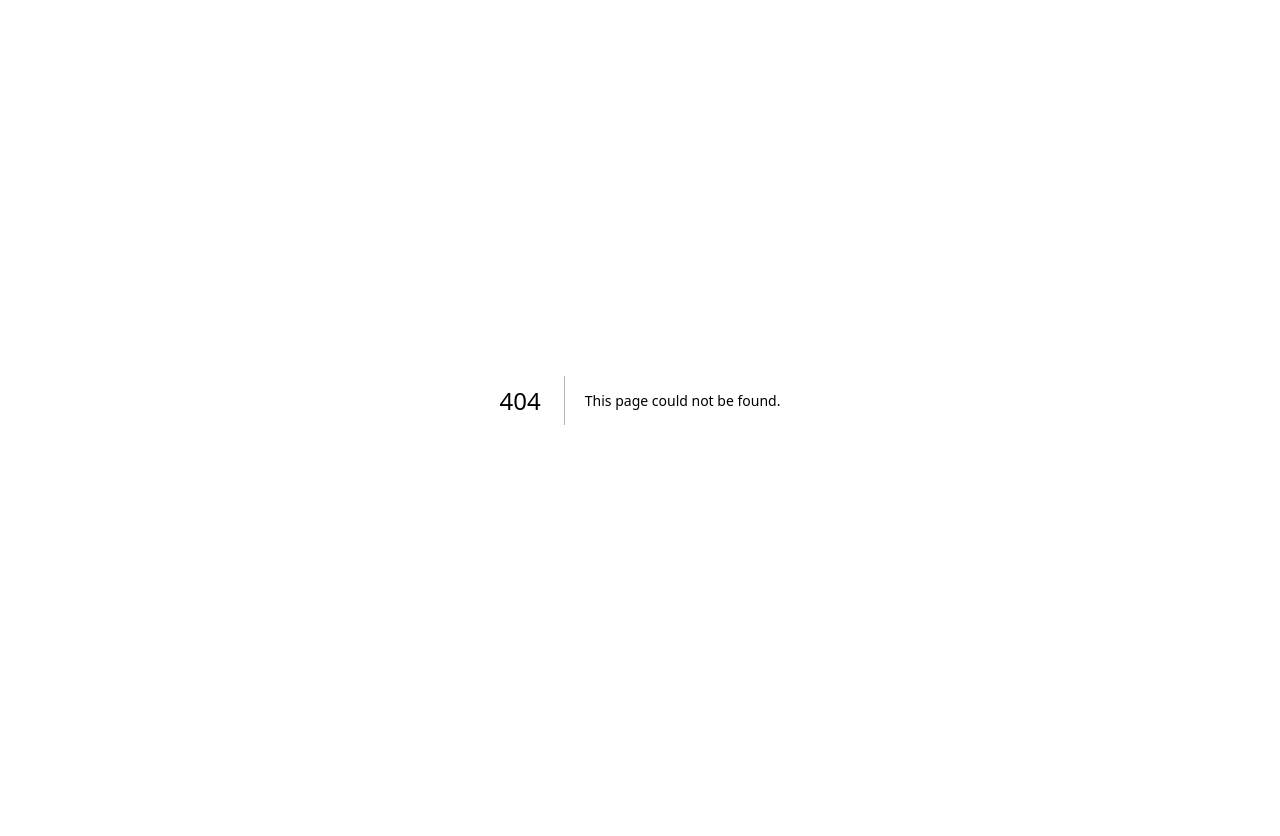
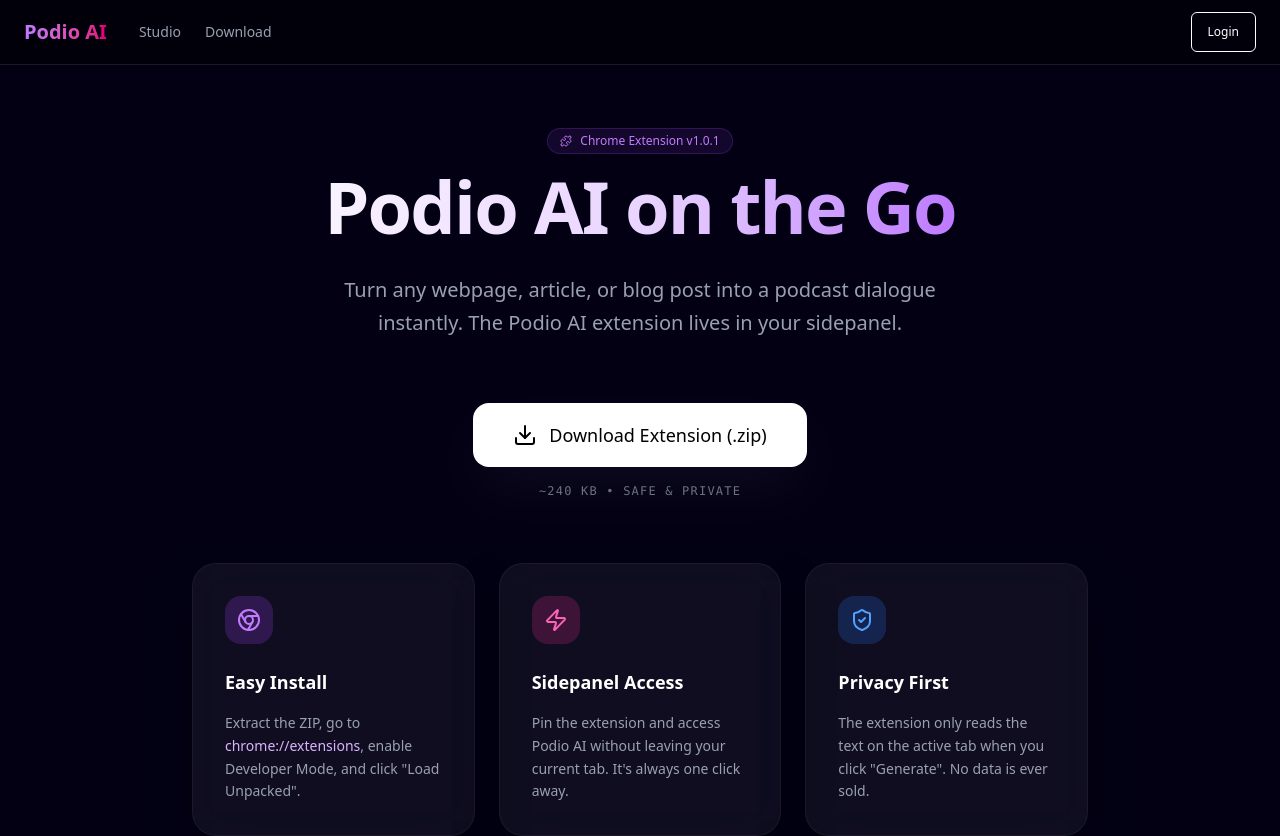
Before and after one commit to nickthelegend/podio-ai, a Next.js app: page /download in a window 1280 px wide. Before the commit this address had no page. Shown: the top 836 px of the page. Before the commit the page ends 800 px from the top, so only its background shows below. Built offline with nearby package versions, Linux system fonts and the light colour scheme; no server answers.

Commit message:
added extention

```diff
--- /dev/null
+++ b/app/download/page.tsx
@@ -0,0 +1,100 @@
+'use client'
+
+import { Header } from '@/components/Header'
+import { Button } from '@/components/ui/button'
+import { Download, Chrome, Puzzle, ArrowRight, ShieldCheck, Zap } from 'lucide-react'
+import { motion } from 'framer-motion'
+
+export default function DownloadPage() {
+  return (
+    <div className="min-h-screen bg-[#030014] text-white selection:bg-purple-500/30">
+      <Header />
+
+      <main className="pt-32 pb-16 px-6">
+        <div className="container mx-auto max-w-4xl">
+          <div className="text-center space-y-8 mb-16">
+            <motion.div
+              initial={{ opacity: 0, y: 20 }}
+              animate={{ opacity: 1, y: 0 }}
+              className="inline-flex items-center gap-2 px-3 py-1 rounded-full bg-purple-500/10 border border-purple-500/20 text-xs font-medium text-purple-400 mb-4"
+            >
+              <Puzzle className="w-3 h-3" />
+              Chrome Extension v1.0.1
+            </motion.div>
+
+            <motion.h1
+              initial={{ opacity: 0, y: 20 }}
+              animate={{ opacity: 1, y: 0 }}
+              transition={{ delay: 0.1 }}
+              className="text-5xl md:text-7xl font-bold tracking-tight bg-clip-text text-transparent bg-gradient-to-r from-white via-purple-200 to-purple-500"
+            >
+              Podio AI on the Go
+            </motion.h1>
+
+            <motion.p
+              initial={{ opacity: 0, y: 20 }}
+              animate={{ opacity: 1, y: 0 }}
+              transition={{ delay: 0.2 }}
+              className="text-xl text-gray-400 max-w-2xl mx-auto leading-relaxed"
+            >
+              Turn any webpage, article, or blog post into a podcast dialogue instantly. The Podio AI extension lives in your sidepanel.
+            </motion.p>
+
+            <motion.div
+              initial={{ opacity: 0, scale: 0.95 }}
+              animate={{ opacity: 1, scale: 1 }}
+              transition={{ delay: 0.3 }}
+              className="pt-8"
+            >
+              <a href="/podio-extension.zip" download>
+                <Button size="lg" className="h-16 px-10 text-lg bg-white text-black hover:bg-gray-200 rounded-2xl shadow-2xl shadow-white/5 group">
+                  <Download className="mr-3 w-6 h-6 group-hover:translate-y-0.5 transition-transform" />
+                  Download Extension (.zip)
+                </Button>
+              </a>
+              <p className="mt-4 text-xs text-gray-500 font-mono tracking-widest uppercase">~240 KB • Safe & Private</p>
+            </motion.div>
+          </div>
+
+          <div className="grid md:grid-cols-3 gap-6">
+            <div className="glass-panel p-8 rounded-3xl space-y-4 border border-white/5 bg-white/5">
+              <div className="w-12 h-12 rounded-2xl bg-purple-500/20 flex items-center justify-center mb-6">
+                <Chrome className="w-6 h-6 text-purple-400" />
+              </div>
+              <h3 className="text-lg font-bold">Easy Install</h3>
+              <p className="text-sm text-gray-400 leading-relaxed">Extract the ZIP, go to <span className="text-purple-300">chrome://extensions</span>, enable Developer Mode, and click "Load Unpacked".</p>
+            </div>
+
+            <div className="glass-panel p-8 rounded-3xl space-y-4 border border-white/5 bg-white/5">
+              <div className="w-12 h-12 rounded-2xl bg-pink-500/20 flex items-center justify-center mb-6">
+                <Zap className="w-6 h-6 text-pink-400" />
+              </div>
+              <h3 className="text-lg font-bold">Sidepanel Access</h3>
+              <p className="text-sm text-gray-400 leading-relaxed">Pin the extension and access Podio AI without leaving your current tab. It's always one click away.</p>
+            </div>
+
+            <div className="glass-panel p-8 rounded-3xl space-y-4 border border-white/5 bg-white/5">
+              <div className="w-12 h-12 rounded-2xl bg-blue-500/20 flex items-center justify-center mb-6">
+                <ShieldCheck className="w-6 h-6 text-blue-400" />
+              </div>
+              <h3 className="text-lg font-bold">Privacy First</h3>
+              <p className="text-sm text-gray-400 leading-relaxed">The extension only reads the text on the active tab when you click "Generate". No data is ever sold.</p>
+            </div>
+          </div>
+
+          <div className="mt-24 p-8 rounded-3xl border border-white/10 bg-gradient-to-r from-purple-900/20 to-transparent flex flex-col md:flex-row items-center justify-between gap-8">
+            <div className="text-center md:text-left">
+              <h2 className="text-2xl font-bold mb-2">Back to the Studio?</h2>
+              <p className="text-gray-400">Head back to manage your projects and generate slide decks.</p>
+            </div>
+            <a href="/dashboard">
+              <Button variant="outline" className="h-12 px-8 border-white/20 hover:bg-white/5">
+                Open Studio <ArrowRight className="ml-2 w-4 h-4" />
+              </Button>
+            </a>
+          </div>
+        </div>
+      </main>
+    </div>
+  )
+}
--- a/app/page.tsx
+++ b/app/page.tsx
@@ -1,6 +1,6 @@
 import { Header } from '@/components/Header'
 import { Button } from '@/components/ui/button'
-import { ArrowRight, Mic, Presentation } from 'lucide-react'
+import { ArrowRight, Mic, Presentation, Puzzle } from 'lucide-react'
 import Link from 'next/link'
 
 export default function Home() {
@@ -42,25 +42,35 @@
             </div>
           </div>
 
-          <div className="grid md:grid-cols-2 gap-6 max-w-4xl mx-auto">
+          <div className="grid md:grid-cols-3 gap-6 max-w-6xl mx-auto">
             <div className="group relative overflow-hidden rounded-3xl border border-white/10 bg-white/5 p-8 hover:border-purple-500/50 transition-all duration-500">
               <div className="absolute inset-0 bg-gradient-to-br from-purple-500/10 to-transparent opacity-0 group-hover:opacity-100 transition-opacity" />
               <Mic className="w-12 h-12 text-purple-400 mb-6" />
               <h3 className="text-2xl font-bold mb-2">AI Podcast Generator</h3>
-              <p className="text-gray-400 mb-6">Convert text, articles, or notes into engaging audio conversations with lifelike voices.</p>
-              <div className="flex items-center text-sm font-medium text-purple-400">
+              <p className="text-gray-400 mb-6 text-sm">Convert text, articles, or notes into engaging audio conversations with lifelike voices.</p>
+              <Link href="/create/podcast" className="flex items-center text-sm font-medium text-purple-400">
                 Create Podcast <ArrowRight className="ml-2 w-4 h-4 group-hover:translate-x-1 transition-transform" />
-              </div>
+              </Link>
             </div>
 
             <div className="group relative overflow-hidden rounded-3xl border border-white/10 bg-white/5 p-8 hover:border-pink-500/50 transition-all duration-500">
               <div className="absolute inset-0 bg-gradient-to-br from-pink-500/10 to-transparent opacity-0 group-hover:opacity-100 transition-opacity" />
               <Presentation className="w-12 h-12 text-pink-400 mb-6" />
               <h3 className="text-2xl font-bold mb-2">Smart Slides</h3>
-              <p className="text-gray-400 mb-6">Generate beautiful, formatted presentation decks from a simple topic or outline.</p>
-              <div className="flex items-center text-sm font-medium text-pink-400">
+              <p className="text-gray-400 mb-6 text-sm">Generate beautiful, formatted presentation decks from a simple topic or outline.</p>
+              <Link href="/create/slides" className="flex items-center text-sm font-medium text-pink-400">
                 Generate Slides <ArrowRight className="ml-2 w-4 h-4 group-hover:translate-x-1 transition-transform" />
-              </div>
+              </Link>
+            </div>
+
+            <div className="group relative overflow-hidden rounded-3xl border border-white/10 bg-white/5 p-8 hover:border-blue-500/50 transition-all duration-500">
+              <div className="absolute inset-0 bg-gradient-to-br from-blue-500/10 to-transparent opacity-0 group-hover:opacity-100 transition-opacity" />
+              <Puzzle className="w-12 h-12 text-blue-400 mb-6" />
+              <h3 className="text-2xl font-bold mb-2">Chrome Extension</h3>
+              <p className="text-gray-400 mb-6 text-sm">Summarize any webpage into a podcast instantly using our browser sidepanel.</p>
+              <Link href="/download" className="flex items-center text-sm font-medium text-blue-400">
+                Install Now <ArrowRight className="ml-2 w-4 h-4 group-hover:translate-x-1 transition-transform" />
+              </Link>
             </div>
           </div>
         </div>
--- a/components/Header.tsx
+++ b/components/Header.tsx
@@ -36,9 +36,8 @@
             <Link href="/dashboard" className="text-sm text-gray-400 hover:text-white transition-colors">
               Studio
             </Link>
-            <Link href="/create/content" className="text-sm text-gray-400 hover:text-white transition-colors flex items-center gap-2">
-              <span className="bg-pink-500/10 text-pink-400 px-2 py-0.5 rounded text-[10px] font-bold uppercase tracking-wider border border-pink-500/20">New</span>
-              Social Studio
+            <Link href="/download" className="text-sm text-gray-400 hover:text-white transition-colors">
+              Download
             </Link>
           </nav>
         </div>
```
Also changed, not shown: 1 other file (tests, documents, lock files or other folders).
